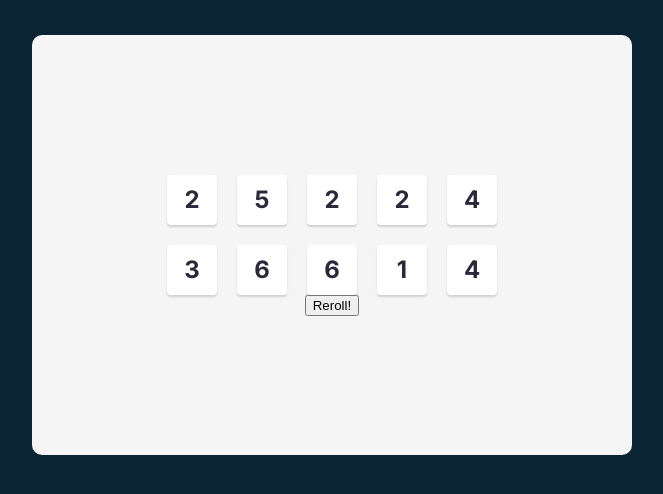
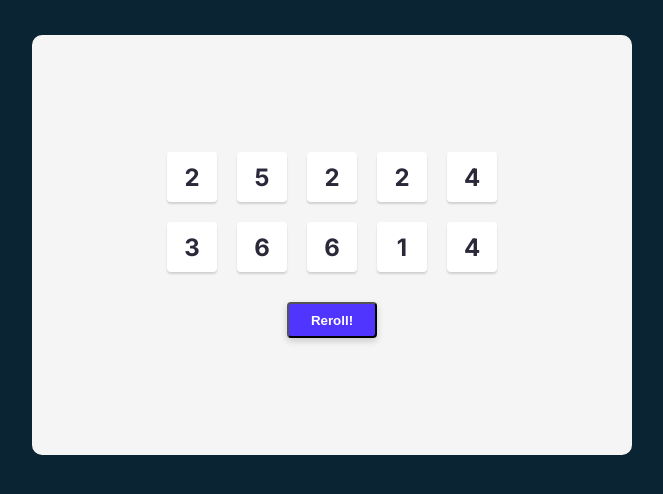
Before and after one commit to mypaxpax/tenzies, a React (Vite) app: page / in a window 1280 px wide. Shown: the top 494 px of the page, without its empty margins (3-666 px from the left). Built offline with nearby package versions, Linux system fonts and the light colour scheme.

Commit message:
roll button styling

```diff
--- a/src/index.css
+++ b/src/index.css
@@ -21,6 +21,7 @@ main {
   max-width: 600px;
   border-radius: 10px;
   background-color: #f5f5f5;
+  gap: 30px;
 }
 
 .dice-container {
@@ -42,3 +43,14 @@ main {
   border-radius: 4px;
   cursor: pointer;
 }
+
+button {
+  width: 90px;
+  height: 36px;
+  background-color: #5035ff;
+  box-shadow: 0px 3px 7px rgba(0, 0, 0, 0.18);
+  border-radius: 4px;
+  color: #fff;
+  font-weight: 900;
+  cursor: pointer;
+}
```
